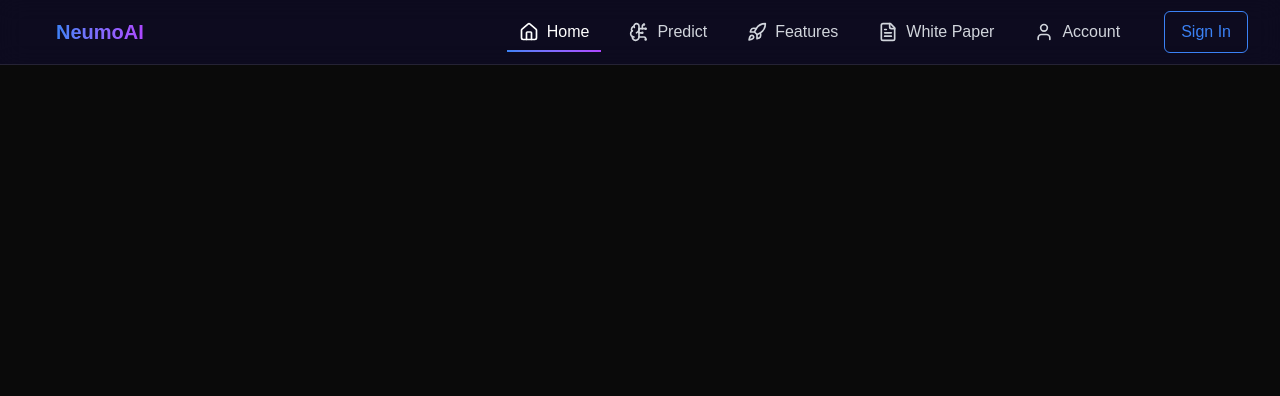
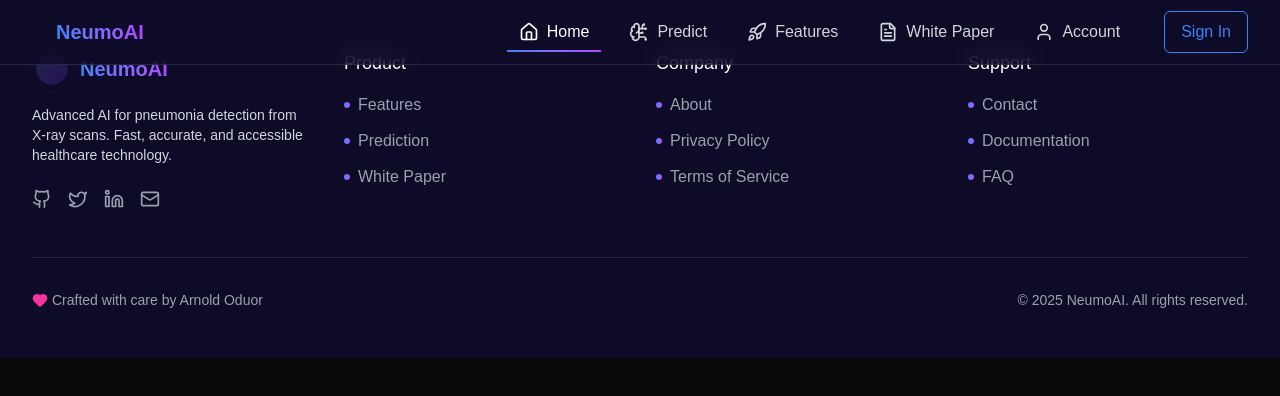
Before and after one commit to arnoldchrisoduor1/NeumoAI, a Next.js app in the folder frontend/: page / in a window 1280 px wide. Shown: the top 396 px of the page. Built offline with nearby package versions, Linux system fonts and the light colour scheme.

Commit message:
created the footer

```diff
--- a/frontend/src/app/layout.tsx
+++ b/frontend/src/app/layout.tsx
@@ -2,6 +2,7 @@ import type { Metadata } from "next";
 import { Geist, Geist_Mono } from "next/font/google";
 import "./globals.css";
 import Navigation from "@/components/Navigation";
+import Footer from "@/components/Footer";
 import { AuthProvider } from "@/contexts/AuthContext";
 
 const geistSans = Geist({
@@ -32,6 +33,7 @@ export default function RootLayout({
         <AuthProvider>
         <Navigation />
         {children}
+        <Footer />
         </AuthProvider>
       </body>
     </html>
--- a/frontend/src/components/Footer.tsx
+++ b/frontend/src/components/Footer.tsx
@@ -1,9 +1,213 @@
-import React from 'react'
+"use client";
+
+import { motion } from "framer-motion";
+import Link from "next/link";
+import {
+  Github,
+  Twitter,
+  Linkedin,
+  Mail,
+  Heart,
+  BrainCircuit
+} from 'lucide-react';
 
 const Footer = () => {
+  const currentYear = new Date().getFullYear();
+
+  // Custom animated icon component
+  const LogoIcon = () => (
+    <motion.div
+      initial={{ scale: 0.9 }}
+      animate={{ scale: 1 }}
+      transition={{
+        repeat: Infinity,
+        repeatType: "reverse",
+        duration: 2
+      }}
+      className="relative w-10 h-10 flex items-center justify-center"
+    >
+      {/* Base circle */}
+      <div className="absolute w-8 h-8 rounded-full bg-gradient-to-br from-[color:var(--color-primary)] to-purple-600 opacity-20" />
+
+      {/* Pulsing rings */}
+      <motion.div
+        animate={{ scale: [1, 1.3], opacity: [0.3, 0] }}
+        transition={{
+          repeat: Infinity,
+          duration: 3,
+          ease: "easeOut"
+        }}
+        className="absolute w-10 h-10 rounded-full border-2 border-[color:var(--color-primary)]"
+      />
+
+      {/* Inner icon */}
+      <BrainCircuit className="w-5 h-5 text-transparent bg-clip-text bg-gradient-to-r from-[color:var(--color-primary)] to-purple-500" />
+    </motion.div>
+  );
+
+  const footerLinks = [
+    {
+      title: "Product",
+      links: [
+        { name: "Features", href: "/features" },
+        { name: "Prediction", href: "/prediction" },
+        { name: "White Paper", href: "/whitepaper" },
+      ],
+    },
+    {
+      title: "Company",
+      links: [
+        { name: "About", href: "/about" },
+        { name: "Privacy Policy", href: "/privacy" },
+        { name: "Terms of Service", href: "/terms" },
+      ],
+    },
+    {
+      title: "Support",
+      links: [
+        { name: "Contact", href: "/contact" },
+        { name: "Documentation", href: "/docs" },
+        { name: "FAQ", href: "/faq" },
+      ],
+    },
+  ];
+
+  const socialLinks = [
+    {
+      icon: <Github className="w-5 h-5" />,
+      href: "https://github.com/yourusername",
+    },
+    {
+      icon: <Twitter className="w-5 h-5" />,
+      href: "https://twitter.com/yourusername",
+    },
+    {
+      icon: <Linkedin className="w-5 h-5" />,
+      href: "https://linkedin.com/in/yourusername",
+    },
+    {
+      icon: <Mail className="w-5 h-5" />,
+      href: "mailto:contact@neumoai.com",
+    },
+  ];
+
   return (
-    <div>Footer</div>
-  )
-}
+    <motion.footer
+      initial={{ opacity: 0 }}
+      whileInView={{ opacity: 1 }}
+      transition={{ duration: 0.8 }}
+      viewport={{ once: true }}
+      className="relative z-10 border-t border-[rgba(255,255,255,0.1)] bg-[rgba(15,12,41,0.98)] backdrop-blur-md"
+    >
+      <div className="max-w-7xl mx-auto px-4 sm:px-6 lg:px-8 py-12">
+        <div className="grid grid-cols-1 md:grid-cols-4 gap-8">
+          {/* Brand column */}
+          <div className="md:col-span-1">
+            <Link href="/" className="flex items-center space-x-2">
+              <LogoIcon />
+              <motion.span
+                whileHover={{ scale: 1.05 }}
+                className="text-xl font-bold bg-clip-text text-transparent bg-gradient-to-r from-[color:var(--color-primary)] to-purple-500"
+              >
+                NeumoAI
+              </motion.span>
+            </Link>
+            <p className="mt-4 text-gray-300 text-sm">
+              Advanced AI for pneumonia detection from X-ray scans. Fast, accurate, and accessible healthcare technology.
+            </p>
 
-export default Footer
+            {/* Social links */}
+            <div className="flex space-x-4 mt-6">
+              {socialLinks.map((link, index) => (
+                <motion.a
+                  key={index}
+                  href={link.href}
+                  target="_blank"
+                  rel="noopener noreferrer"
+                  whileHover={{ y: -2, scale: 1.1 }}
+                  whileTap={{ scale: 0.9 }}
+                  className="text-gray-400 hover:text-white transition-colors"
+                >
+                  {link.icon}
+                </motion.a>
+              ))}
+            </div>
+          </div>
+
+          {/* Footer links */}
+          {footerLinks.map((column, index) => (
+            <div key={index} className="mt-4 md:mt-0">
+              <h3 className="text-white font-medium text-lg mb-4">
+                {column.title}
+              </h3>
+              <ul className="space-y-3">
+                {column.links.map((link, linkIndex) => (
+                  <motion.li
+                    key={linkIndex}
+                    whileHover={{ x: 5 }}
+                    transition={{ type: "spring", stiffness: 300 }}
+                  >
+                    <Link
+                      href={link.href}
+                      className="text-gray-400 hover:text-white transition-colors flex items-center"
+                    >
+                      <span className="w-1.5 h-1.5 rounded-full bg-gradient-to-r from-[color:var(--color-primary)] to-purple-500 mr-2" />
+                      {link.name}
+                    </Link>
+                  </motion.li>
+                ))}
+              </ul>
+            </div>
+          ))}
+        </div>
+
+        {/* Bottom section */}
+        <div className="mt-12 pt-8 border-t border-[rgba(255,255,255,0.1)] flex flex-col md:flex-row justify-between items-center">
+          <motion.p
+            whileHover={{ scale: 1.02 }}
+            className="text-gray-400 text-sm flex items-center"
+          >
+            <Heart className="w-4 h-4 text-pink-500 mr-1" fill="currentColor" />
+            Crafted with care by Arnold Oduor
+          </motion.p>
+
+          <motion.p
+            whileHover={{ scale: 1.02 }}
+            className="text-gray-400 text-sm mt-4 md:mt-0"
+          >
+            © {currentYear} NeumoAI. All rights reserved.
+          </motion.p>
+        </div>
+      </div>
+
+      {/* Decorative elements */}
+      <div className="relative overflow-hidden">
+        <motion.div
+          animate={{
+            x: ["-100%", "100%"],
+          }}
+          transition={{
+            repeat: Infinity,
+            duration: 20,
+            ease: "linear",
+          }}
+          className="absolute top-0 left-0 h-0.5 w-full bg-gradient-to-r from-transparent via-[color:var(--color-primary)] to-transparent opacity-20"
+        />
+        <motion.div
+          animate={{
+            x: ["100%", "-100%"],
+          }}
+          transition={{
+            repeat: Infinity,
+            duration: 25,
+            ease: "linear",
+            delay: 5,
+          }}
+          className="absolute top-4 left-0 h-0.5 w-1/2 bg-gradient-to-r from-transparent via-purple-500 to-transparent opacity-20"
+        />
+      </div>
+    </motion.footer>
+  );
+};
+
+export default Footer;
```
